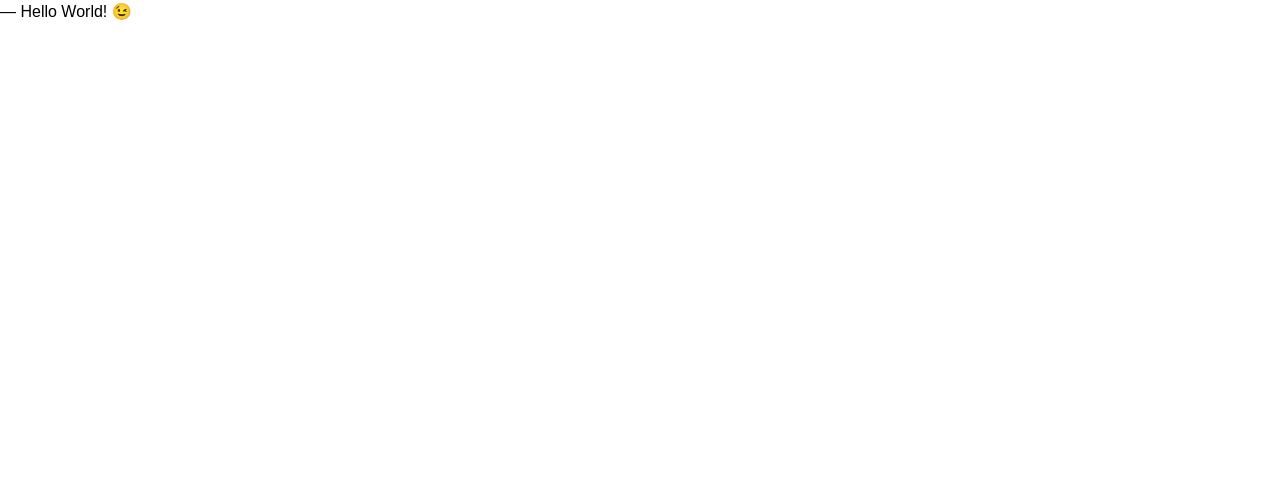
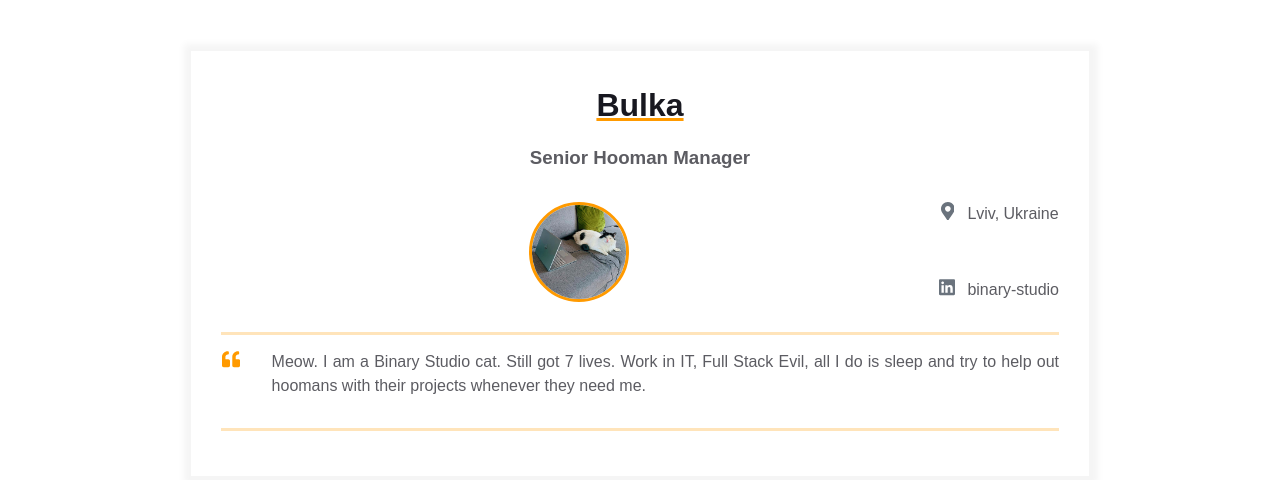
Before and after one commit to ST2712/homepage, a plain HTML site: page index.html in a window 1280 px wide. Drawn offline with Linux system fonts and the light colour scheme.

Commit message:
Add: Updated index.html with some new information

```diff
--- a/index.html
+++ b/index.html
@@ -7,6 +7,75 @@
     <meta name="viewport" content="width=device-width, initial-scale=1" />
   </head>
   <body>
-    ― Hello World! &#x1F609;
+    <main>
+      <div class="resume">
+        <div class="container">
+          <div class="resume__block">
+            <h1 class="contact-info__header">Bulka</h1>
+            <h3 class="contact-info__sub-header">Senior Hooman Manager</h3>
+
+            <div class="contact_info_container fh">
+              <div class="contact-info__block"></div>
+
+              <div class="contact-info__block contact-info__block--center">
+                <img class="contact-info__avatar" src="assets/avatar.png" alt="Avatar" />
+              </div>
+
+              <div class="contact-info__block">
+                <a href="" rel="author" class="contact-info__item">
+                  <div class="contact-info__item-icon-wrapper">
+                    <svg class="contact-info__item-icon" xmlns="http://www.w3.org/2000/svg" viewBox="0 0 384 512">
+                      <path
+                        d="M172.268 501.67C26.97 291.031 0 269.413 0 192 0 85.961 85.961 0
+                        192 0s192 85.961 192 192c0 77.413-26.97 99.031-172.268 309.67-9.535
+                        13.774-29.93 13.773-39.464 0zM192 272c44.183 0 80-35.817
+                        80-80s-35.817-80-80-80-80 35.817-80 80 35.817 80 80 80z"
+                      ></path>
+                    </svg>
+                  </div>
+                  <span>Lviv, Ukraine</span>
+                </a>
+                <a href="https://ua.linkedin.com/company/binary-studio_241166" rel="author" class="contact-info__item">
+                  <div class="contact-info__item-icon-wrapper">
+                    <svg class="contact-info__item-icon" xmlns="http://www.w3.org/2000/svg" viewBox="0 0 448 512">
+                      <path
+                        d="M416 32H31.9C14.3 32 0 46.5 0 64.3v383.4C0 465.5 14.3 480 31.9
+                        480H416c17.6 0 32-14.5 32-32.3V64.3c0-17.8-14.4-32.3-32-32.3zM135.4
+                        416H69V202.2h66.5V416zm-33.2-243c-21.3 0-38.5-17.3-38.5-38.5S80.9
+                        96 102.2 96c21.2 0 38.5 17.3 38.5 38.5 0 21.3-17.2 38.5-38.5
+                        38.5zm282.1 243h-66.4V312c0-24.8-.5-56.7-34.5-56.7-34.6 0-39.9
+                        27-39.9 54.9V416h-66.4V202.2h63.7v29.2h.9c8.9-16.8 30.6-34.5
+                        62.9-34.5 67.2 0 79.7 44.3 79.7 101.9V416z"
+                      ></path>
+                    </svg>
+                  </div>
+                  <span>binary-studio</span>
+                </a>
+              </div>
+            </div>
+          </div>
+        </div>
+        <div class="container">
+          <div class="resume__block">
+            <div class="intro">
+              <div class="intro__icon-wrapper">
+                <svg class="intro__icon" xmlns="http://www.w3.org/2000/svg" viewBox="0 0 512 512">
+                  <path
+                    d="M464 256h-80v-64c0-35.3 28.7-64 64-64h8c13.3 0 24-10.7
+                    24-24V56c0-13.3-10.7-24-24-24h-8c-88.4 0-160 71.6-160 160v240c0
+                    26.5 21.5 48 48 48h128c26.5 0 48-21.5
+                    48-48V304c0-26.5-21.5-48-48-48zm-288 0H96v-64c0-35.3 28.7-64
+                    64-64h8c13.3 0 24-10.7 24-24V56c0-13.3-10.7-24-24-24h-8C71.6 32 0
+                    103.6 0 192v240c0 26.5 21.5 48 48 48h128c26.5 0
+                    48-21.5 48-48V304c0-26.5-21.5-48-48-48z"
+                  ></path>
+                </svg>
+              </div>
+              <p class="intro_text">Meow. I am a Binary Studio cat. Still got 7 lives. Work in IT, Full Stack Evil, all I do is sleep and try to help out hoomans with their projects whenever they need me.</p>
+            </div>
+          </div>
+        </div>
+      </div>
+    </main>
   </body>
 </html>
```
